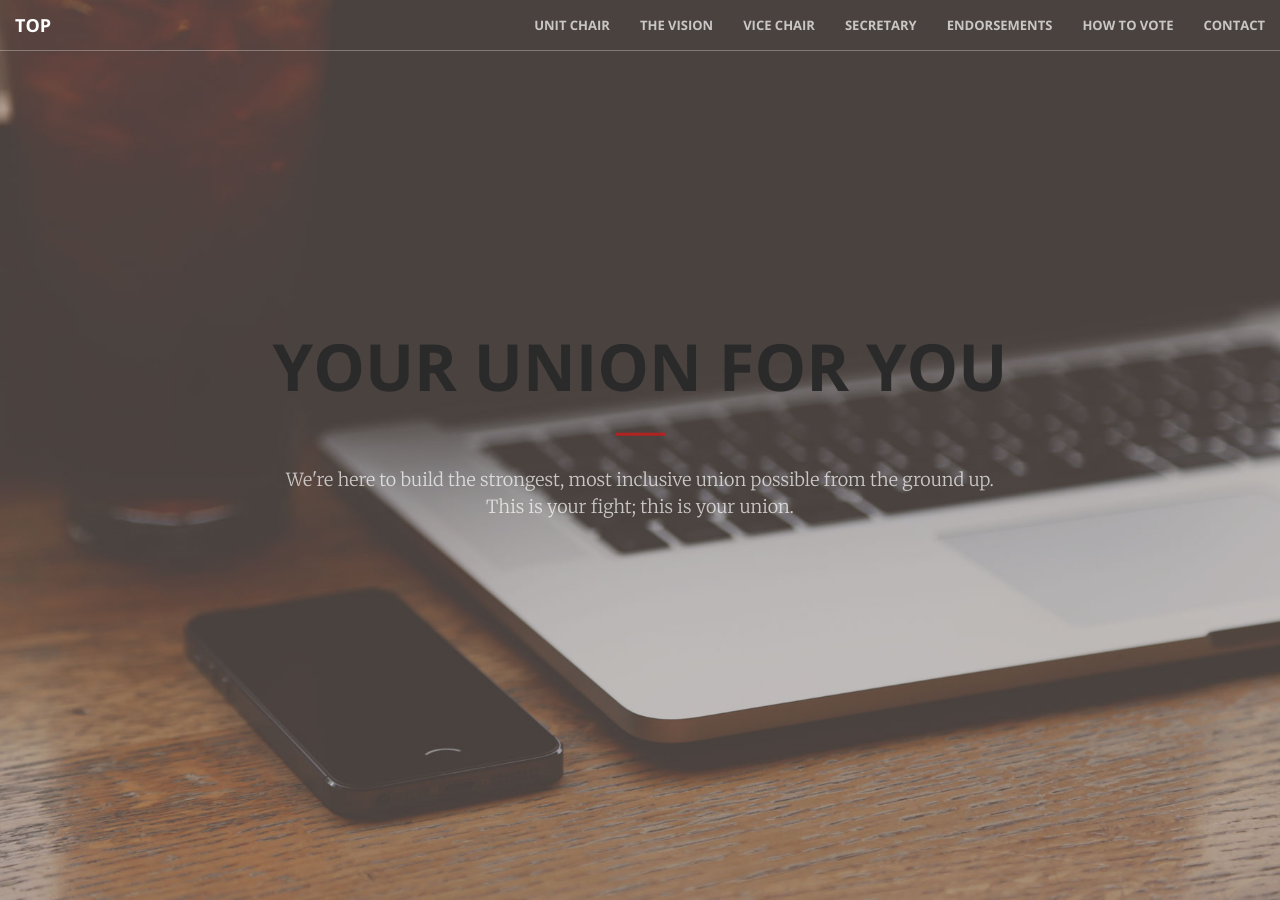
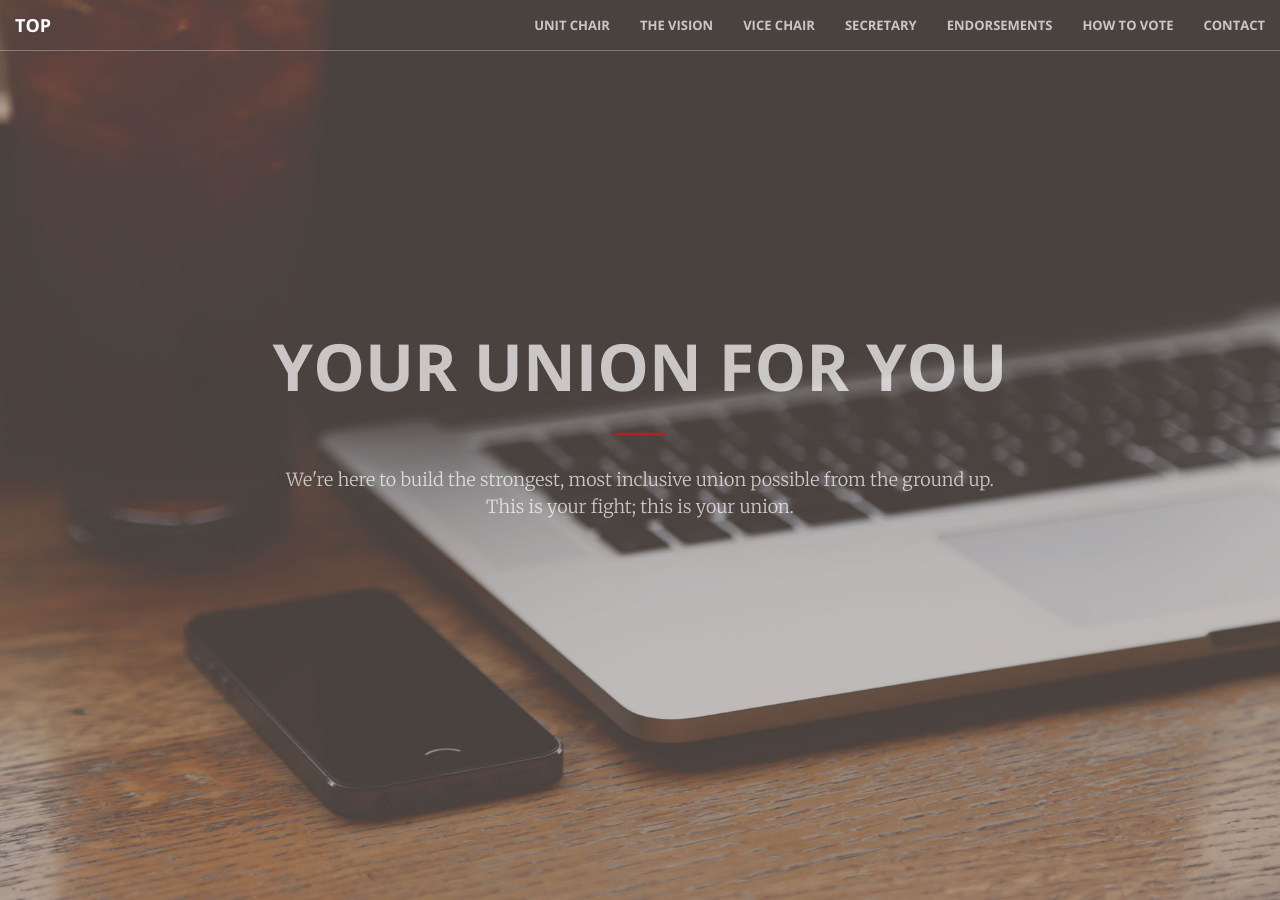
Before and after one commit to viccro/2025-campaign-site-draft, a Jekyll site: the page built from index.html, in a window 1280 px wide and 900 px high. Built offline with Jekyll 4.4.1, drawn with Linux system fonts in a browser that asks for light colours.

Commit message:
header styling

```diff
--- a/_sass/_base.scss
+++ b/_sass/_base.scss
@@ -404,6 +404,7 @@ header {
                 text-transform: uppercase;
                 margin-top: 0;
                 margin-bottom: 0;
+                color: rgba(white, .7);
             }
 
             hr {
```
